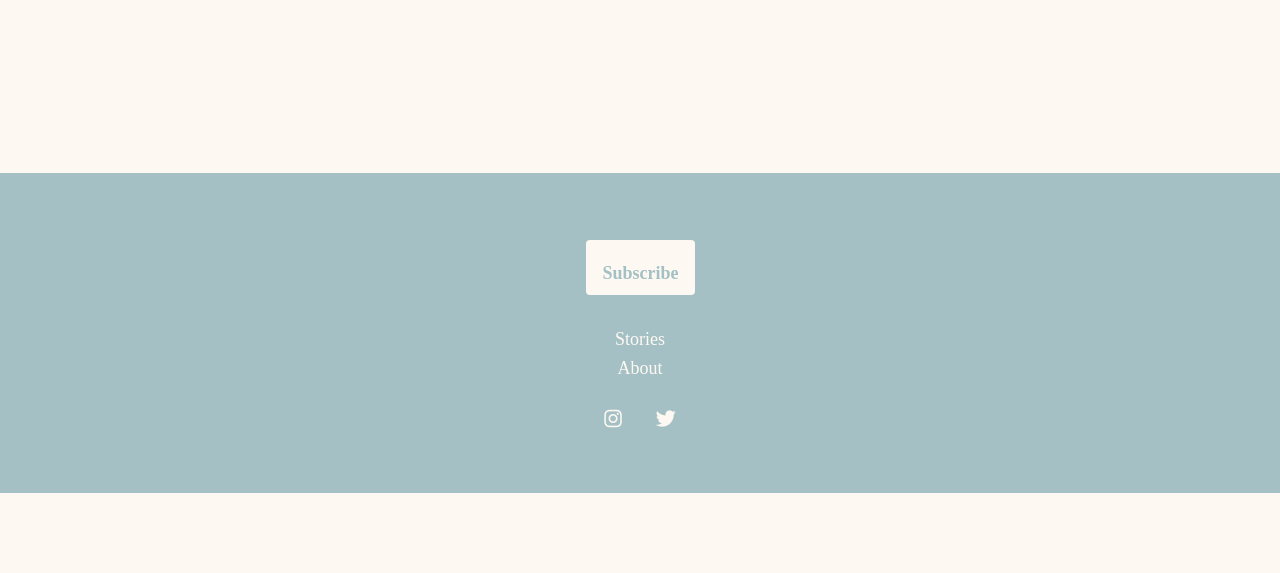
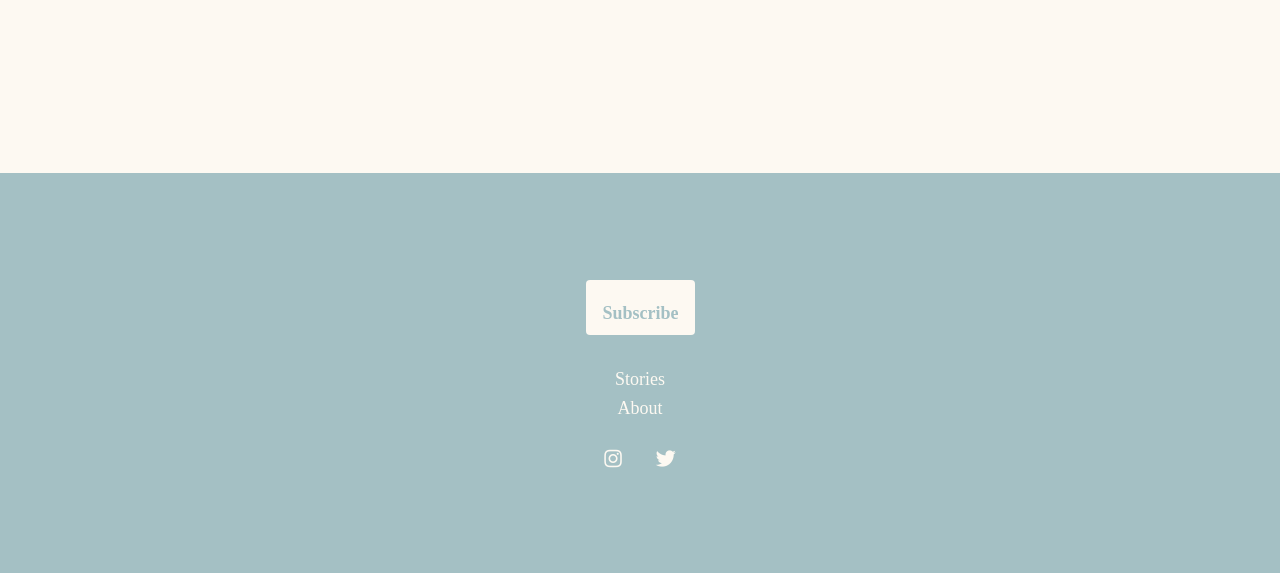
Before and after one commit to thaysom22/justAbbyH, a Django app: page /stories/ in a window 1280 px wide. Shown: the part 627-1200 px from the top of the page. Before the commit the page ends 1120 px from the top, so only its background shows below. Run offline with Django 3.2, Linux system fonts and the light colour scheme; data comes from the database, SQL or seed files in the repository; parts of the project's set-up code (start-up, migrations or seed data) failed here and were passed over; some libraries are stand-ins or nearby versions; some web fonts are replaced.

Commit message:
fix: increase min height of footer and main text on homepage

```diff
--- a/pages/static/pages/css/index.css
+++ b/pages/static/pages/css/index.css
@@ -35,6 +35,10 @@
     transform: translate(-50%, 0); /* translate % relative to contained element's diemsions */
 }
 
+.main-wrapper {
+    min-height: 90vh;
+}
+
 .main-text {
     padding: calc(4rem + 1vw) calc(3rem + 1vw) 0 calc(3rem + 1vw);
 }
--- a/static/css/base.css
+++ b/static/css/base.css
@@ -228,7 +228,7 @@ footer {
     justify-content: center;
     align-items: center;
     background-color: var(--light-blue);
-    min-height: 40vh;
+    min-height: 50vh;
 }
 
 
```
